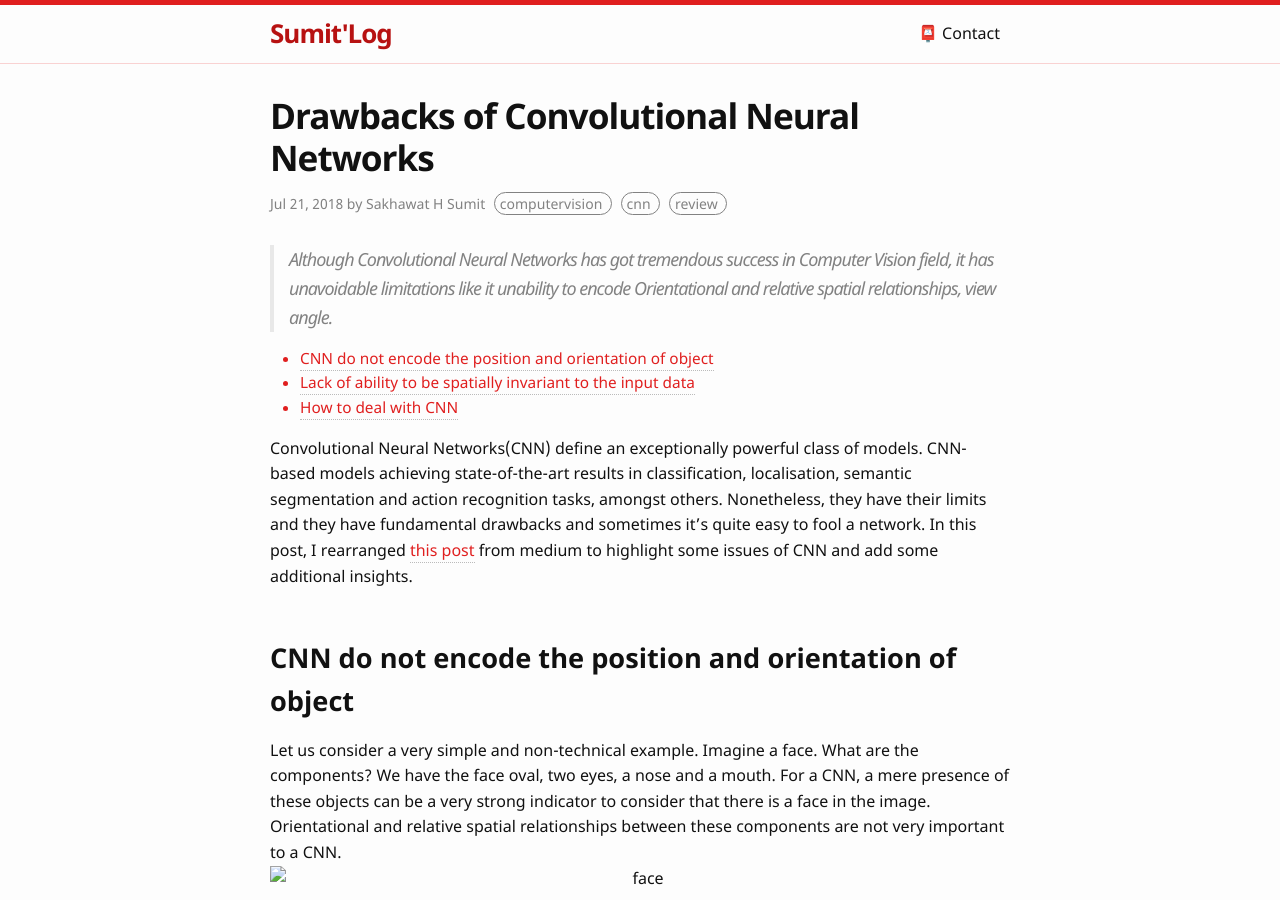
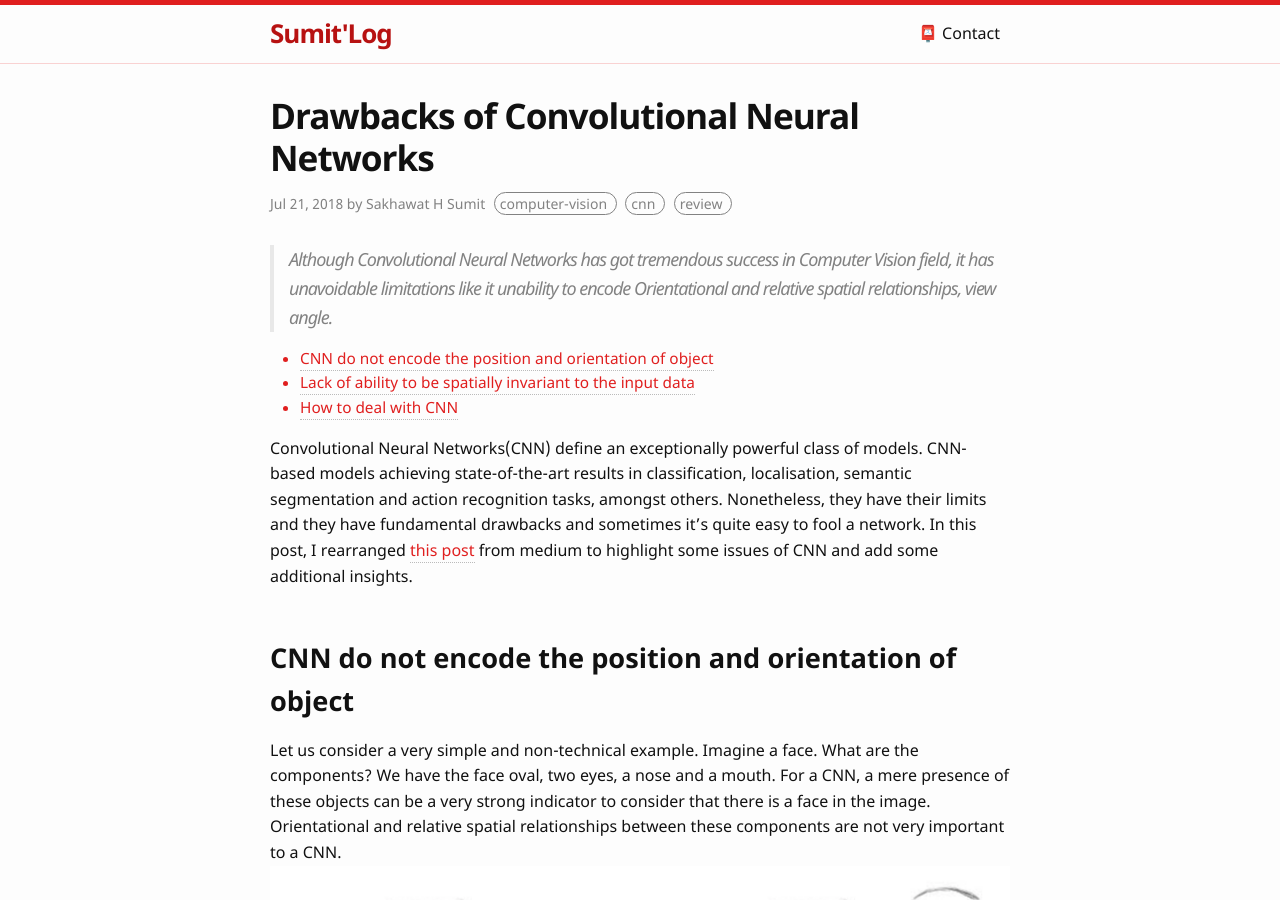
Before and after one commit to monirahmedtanveen/sumit.log, a Jekyll site: the page built from _posts/2018-07-21-drawbacks-of-convolutional-neural-networks.md, in a window 1280 px wide and 900 px high. Built offline with Jekyll 4.4.1, drawn with Linux system fonts in a browser that asks for light colours.

Commit message:
Update 2018-07-21-drawbacks-of-convolutional-neural-networks.md

```diff
--- a/_posts/2018-07-21-drawbacks-of-convolutional-neural-networks.md
+++ b/_posts/2018-07-21-drawbacks-of-convolutional-neural-networks.md
@@ -3,7 +3,7 @@ layout: post
 comments: false
 title: "Drawbacks of Convolutional Neural Networks"
 date: 2018-07-21 10:18:00
-tags: computervision cnn review
+tags: computer-vision cnn review
 ---
 
 >  Although Convolutional Neural Networks has got tremendous success in Computer Vision field, it has unavoidable limitations like it unability to encode Orientational and relative spatial relationships, view angle.
@@ -20,7 +20,7 @@ Convolutional Neural Networks(CNN) define an exceptionally powerful class of mod
 ##  CNN do not encode the position and orientation of  object
 
 Let us consider a very simple and non-technical example. Imagine a face. What are the components? We have the face oval, two eyes, a nose and a mouth. For a CNN, a mere presence of these objects can be a very strong indicator to consider that there is a face in the image. Orientational and relative spatial relationships between these components are not very important to a CNN.
-<img src="../assets/images/posts/2018-07-21-drawbacks-of-convolutional-neural-networks/face.png" alt="face">
+<img src="/assets/images/posts/2018-07-21-drawbacks-of-convolutional-neural-networks/face.png" alt="face">
 <center> To a CNN, both pictures are similar, since they both contain similar elements</center>
 
 How do CNNs work? The main component of a CNN is a convolutional layer. Its job is to detect important features in the image pixels. Layers that are deeper (closer to the input) will learn to detect simple features such as edges and color gradients, whereas higher layers will combine simple features into more complex features. Finally, dense layers at the top of the network will combine very high level features and produce classification predictions.
@@ -37,7 +37,7 @@ CNN do not encode the position and orientation of the object into their predicti
 ## Lack of ability to be spatially invariant to the input data
 
 In order to correctly do classification and object recognition, it is important to preserve hierarchical pose relationships between object parts. Consider the image below. You can easily recognize that this is the Statue of Liberty, even though all the images show it from different angles. This is because internal representation of the Statue of Liberty in your brain does not depend on the view angle. You have probably never seen these exact pictures of it, but you still immediately knew what it was.
-<img src="../assets/images/posts/2018-07-21-drawbacks-of-convolutional-neural-networks/Statue-of-Liberty.jpeg" alt="Statue of Liberty">
+<img src="/assets/images/posts/2018-07-21-drawbacks-of-convolutional-neural-networks/Statue-of-Liberty.jpeg" alt="Statue of Liberty">
 <center>Your brain can easily recognize this is the same object, even though all photos are taken from different angles. CNNs do not have this capability</center>
 
 For a CNN, this task is really hard because it does not have this built-in understanding of 3D space. In order to learn to tell object apart, the human brain needs to see only a couple of dozens of examples, hundreds at most. CNNs, on the other hand, need tens of thousands of examples to achieve very good performance, which seems like a brute force approach that is clearly inferior to what we do with our brains.
```
